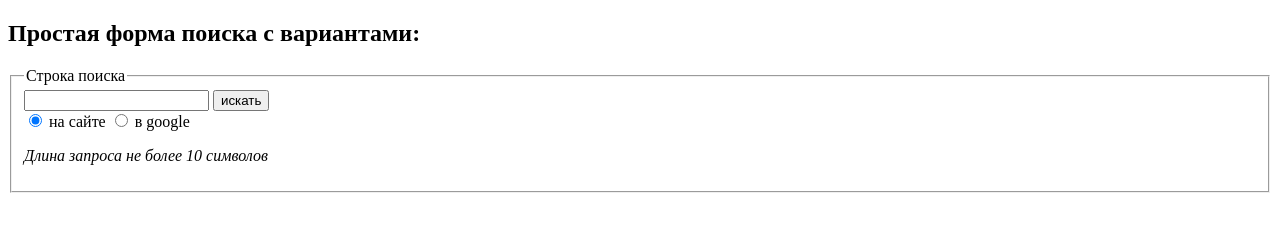
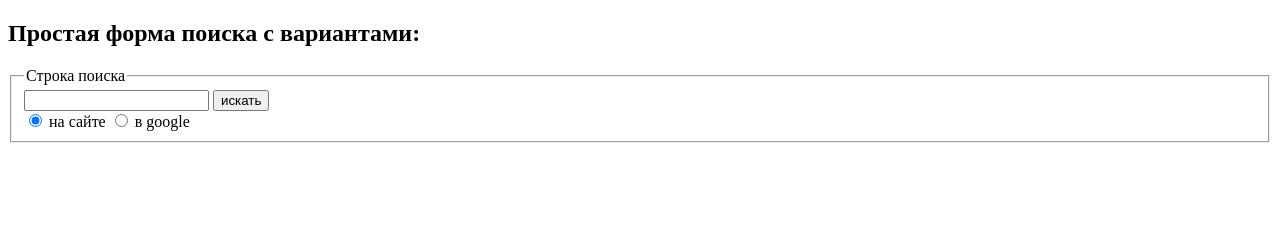
Before and after one commit to KseniaTsvetochek/Kseniya_Tsvetkovskaya, a plain HTML site: page 05_HTML/base.html in a window 1280 px wide. Drawn offline with Linux system fonts and the light colour scheme.

Commit message:
add changes

```diff
--- a/05_HTML/base.html
+++ b/05_HTML/base.html
@@ -8,11 +8,11 @@
 </head>
 <body>
     <h2>Простая форма поиска с вариантами:</h2>
-    <form action="http://fe.it-academy.by/TestForm.php">
+    <form action="http://fe.it-academy.by/TestForm.php" width="700px"  >
         <FIELDSET>
             <LEGEND>Строка поиска</LEGEND>
             <label>
-               <input type="text">
+               <input type="text" maxlength="10" >
                <button>искать</button>
             </label> <br>
                 <label>
@@ -21,7 +21,7 @@
                     <label>
                     <input type="radio" name="radio_group" value="value_02"> в google
                     </label>
-                    <p> <cite> Длина запроса не более 10 символов </cite></p>
+
             </FIELDSET>
 
 
```
